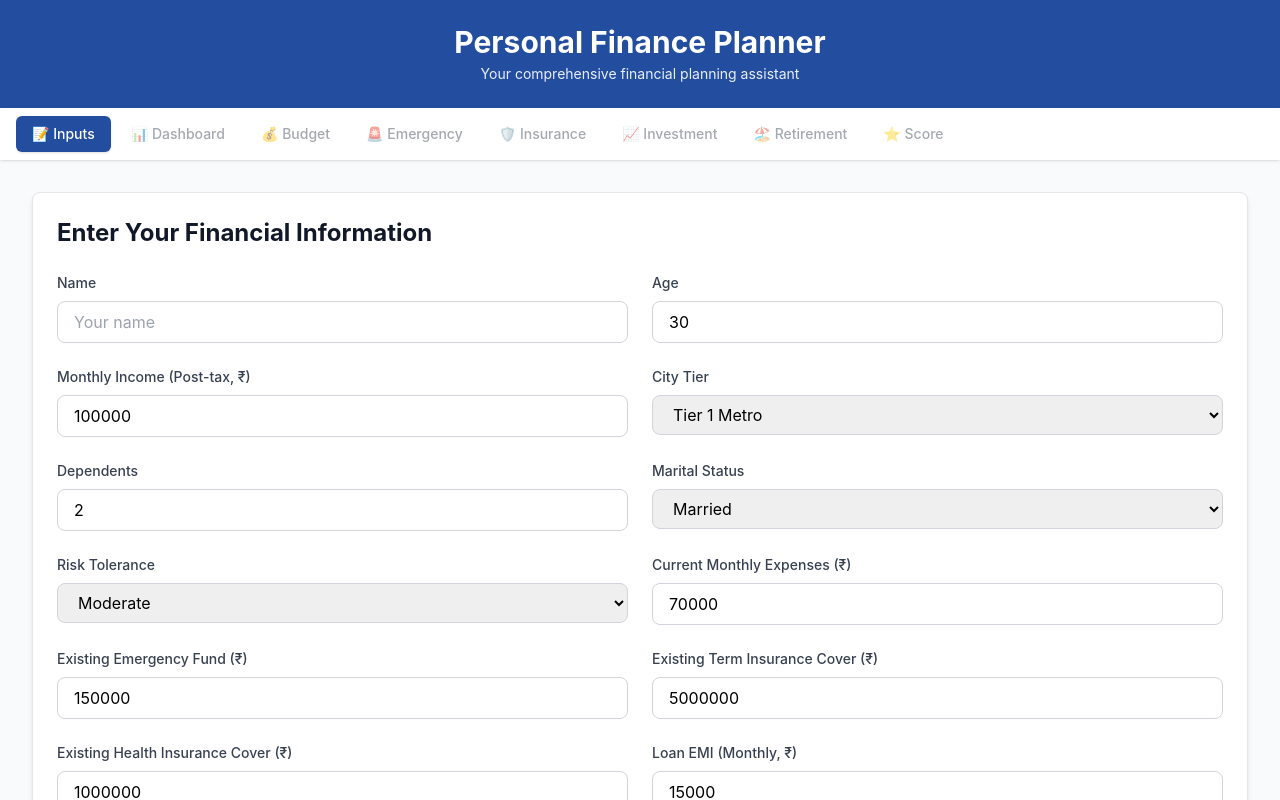
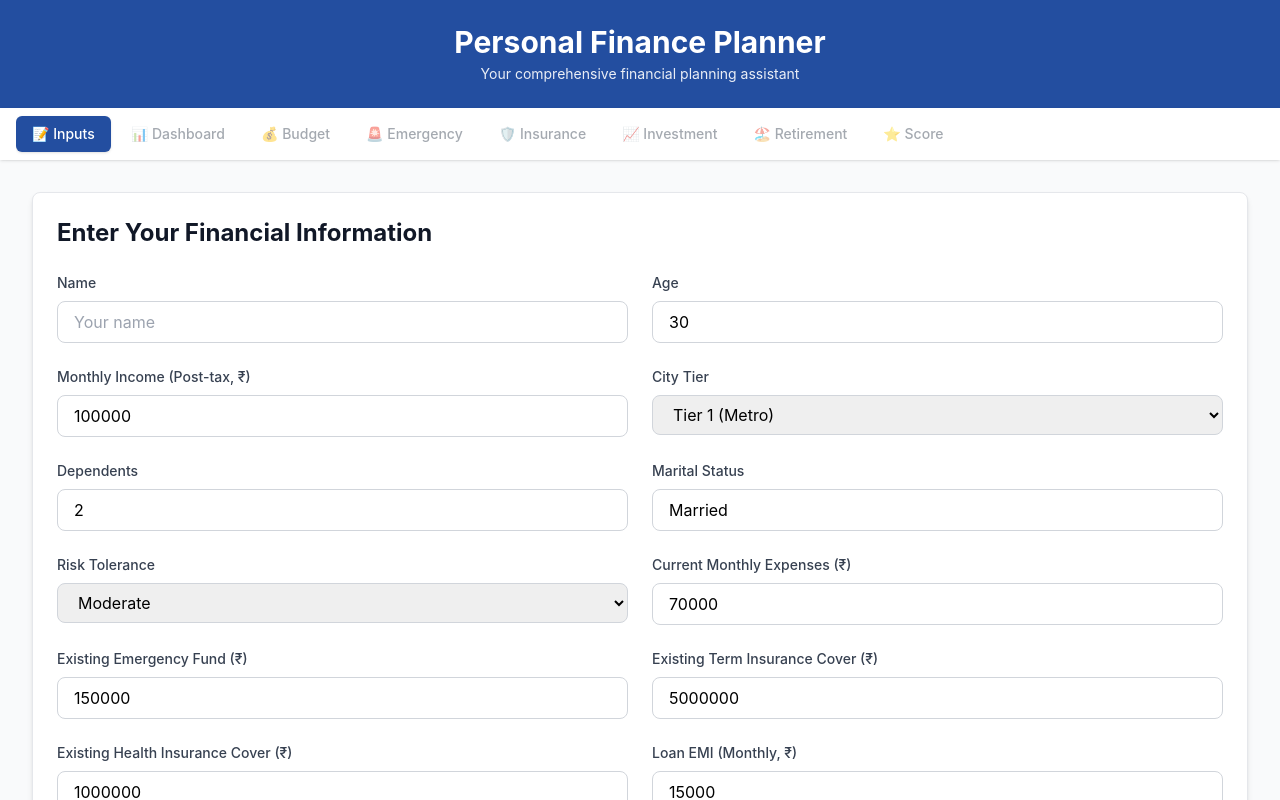
Before and after one commit to IamAKhtar/PersonalFinance, a Next.js app: page / in a window 1280 px wide. Shown: the top 800 px of the page. Built offline with nearby package versions, Linux system fonts and the light colour scheme; no server answers.

Commit message:
Added choices

```diff
--- a/app/components/tabs/BudgetTab.tsx
+++ b/app/components/tabs/BudgetTab.tsx
@@ -1,5 +1,5 @@
 import React from "react";
-import type { BudgetAllocation } from "../types";
+import type { BudgetAllocation } from "../../types";
 
 interface BudgetTabProps {
   budget: BudgetAllocation | null;
--- a/app/components/tabs/DashboardTab.tsx
+++ b/app/components/tabs/DashboardTab.tsx
@@ -1,5 +1,5 @@
 import React from "react";
-import type { BudgetAllocation, EmergencyFund, Insurance, HealthScore } from "../types";
+import type { BudgetAllocation, EmergencyFund, Insurance, HealthScore } from "../../types";
 
 function cn(...classes: (string | boolean)[]) {
   return classes.filter(Boolean).join(" ");
@@ -36,7 +36,6 @@ export const DashboardTab: React.FC<DashboardTabProps> = ({
       <p className="text-gray-600">Your financial health at a glance</p>
 
       <div className="grid grid-cols-1 md:grid-cols-2 lg:grid-cols-4 gap-6">
-        {/* Savings Rate Card */}
         <div
           className={cn(
             budget.savingsRate >= 20 ? "card-success" : "card-warn",
@@ -51,7 +50,6 @@ export const DashboardTab: React.FC<DashboardTabProps> = ({
           <div className="text-sm mt-2">{budget.status}</div>
         </div>
 
-        {/* Emergency Fund Card */}
         <div
           className={cn(
             ef.completionPct >= 75 ? "card-success" : "card-warn",
@@ -66,7 +64,6 @@ export const DashboardTab: React.FC<DashboardTabProps> = ({
           <div className="text-sm mt-2">{ef.status}</div>
         </div>
 
-        {/* Insurance Gap Card */}
         <div
           className={cn(
             insurance.term.gap <= 0 && insurance.health.gap <= 0
@@ -83,7 +80,6 @@ export const DashboardTab: React.FC<DashboardTabProps> = ({
           <div className="text-sm mt-2">To be filled</div>
         </div>
 
-        {/* Health Score Card */}
         <div
           className={cn(
             healthScore.overallScore >= 80
--- a/app/components/tabs/EmergencyFundTab.tsx
+++ b/app/components/tabs/EmergencyFundTab.tsx
@@ -1,6 +1,6 @@
 import React from "react";
-import type { EmergencyFund } from "../types";
-import type { SuggestedParking } from "../lib/productSelector";
+import type { EmergencyFund } from "../../types";
+import type { SuggestedParking } from "../../lib/productSelector";
 
 interface EmergencyFundTabProps {
   ef: EmergencyFund | null;
--- a/app/components/tabs/InputsTab.tsx
+++ b/app/components/tabs/InputsTab.tsx
@@ -1,5 +1,5 @@
 import React from "react";
-import type { UserInputs } from "../types";
+import type { UserInputs } from "../../types";
 
 interface InputsTabProps {
   inputs: UserInputs;
@@ -70,7 +70,7 @@ export const InputsTab: React.FC<InputsTabProps> = ({
             value={inputs.cityTier}
             onChange={handleChange}
           >
-            <option>Tier 1 Metro</option>
+            <option>Tier 1 (Metro)</option>
             <option>Tier 2</option>
             <option>Tier 3</option>
           </select>
@@ -87,15 +87,13 @@ export const InputsTab: React.FC<InputsTabProps> = ({
         </div>
         <div>
           <label className="label">Marital Status</label>
-          <select
+          <input
             name="maritalStatus"
             className="field"
             value={inputs.maritalStatus}
             onChange={handleChange}
-          >
-            <option>Single</option>
-            <option>Married</option>
-          </select>
+            placeholder="e.g., Single, Married"
+          />
         </div>
         <div>
           <label className="label">Risk Tolerance</label>
--- a/app/components/tabs/RetirementTab.tsx
+++ b/app/components/tabs/RetirementTab.tsx
@@ -1,5 +1,5 @@
 import React from "react";
-import type { Retirement } from "../types";
+import type { Retirement } from "../../types";
 
 interface RetirementTabProps {
   retirement: Retirement | null;
```
Also changed, not shown: app/components/tabs/HealthScoreTab.tsx (+1 -7 lines), app/components/tabs/InsuranceTab.tsx (+2 -5 lines), app/components/tabs/InvestmentTab.tsx (+2 -6 lines).
